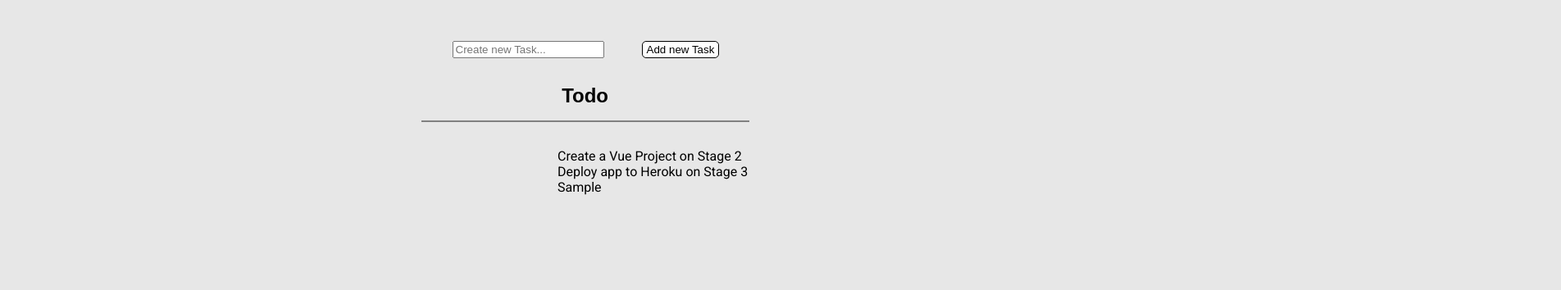
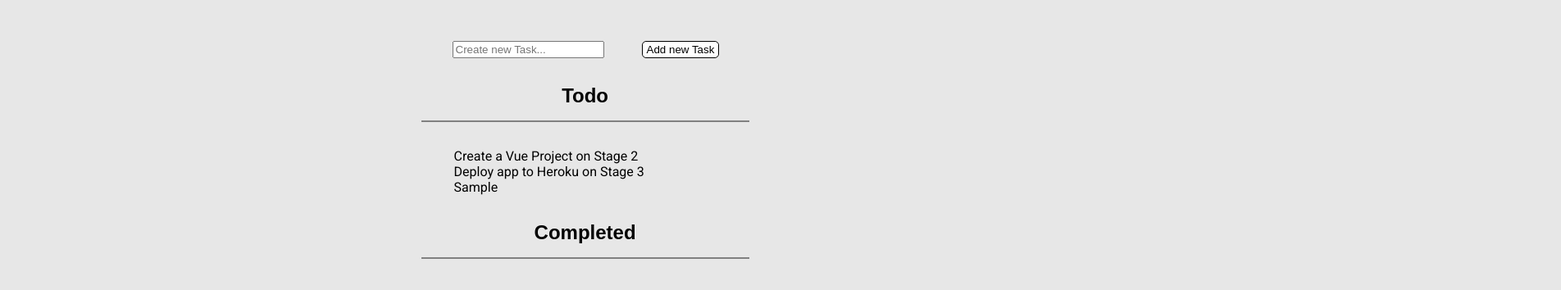
Before and after one commit to brunoschubert/todo-list, a plain HTML site: page index.html in a window 1280 px wide. Both pictures are taken after typing "Sample" into the empty fields and a click on the button "Add new Task". Shown: the part 90-444 px from the top of the page at 82% size, 1904 px wide, since content can reach past the window. Drawn offline with Linux system fonts and the light colour scheme; a web font is replaced by a local one.

Commit message:
Add evenlistener for task completion

```diff
--- a/index.html
+++ b/index.html
@@ -16,6 +16,9 @@
         <ul id="incomplete-task" class="list">
          <li><div class="task">Create a Vue Project on Stage 2</div></li>
          <li><div class="task">Deploy app to Heroku on Stage 3</div></li>
+         </ul>
+         <h2 class="title">Completed</h2>
+         <ul id="complete-task" class="list"></ul>
     </div>
 </body>
 </html>
--- a/index.js
+++ b/index.js
@@ -1,3 +1,4 @@
+let idCounter = 0;
 //create new todo item
 function addTask() {
     //takes the user input
@@ -5,15 +6,22 @@ function addTask() {
     let userInput = document.getElementById("newTask");
     let newItem = document.createElement("li");
     //create new div
-    let div = document.createElement("div");
-    div.setAttribute("class", "task");
+    let newDiv = document.createElement("div");
     //create a new li and add user input to it
-    newItem.appendChild(div);
+    newItem.appendChild(newDiv);
     newItem.setAttribute('id', "incomplete");
     newItem.appendChild(document.createTextNode(userInput.value));
+    newItem.style.fontFamily = "Roboto";
+    newItem.setAttribute("class", "task");
+    newItem.setAttribute("id", idCounter);
     //appends the new li do the document
     newUl.appendChild(newItem);
+    //when the new li element is click strike trough
+    newItem.addEventListener("click", function completeTask() {
+        document.getElementById(this.id).style.color = "gray";
+        document.getElementById(this.id).style.textDecoration = "line-through";
+    });
     //clears newText box
     document.getElementById("newTask").value ="";
+    idCounter++;
 }
-//Create method to line-through element
--- a/style.css
+++ b/style.css
@@ -14,8 +14,8 @@ body {
 }
 .list {
     position: relative;
-    left: 50%;
-    right: 50%;
+    left: 40%;
+    right: 40%;
     text-align: justify;
     list-style-type: none;
     cursor: pointer;
```
